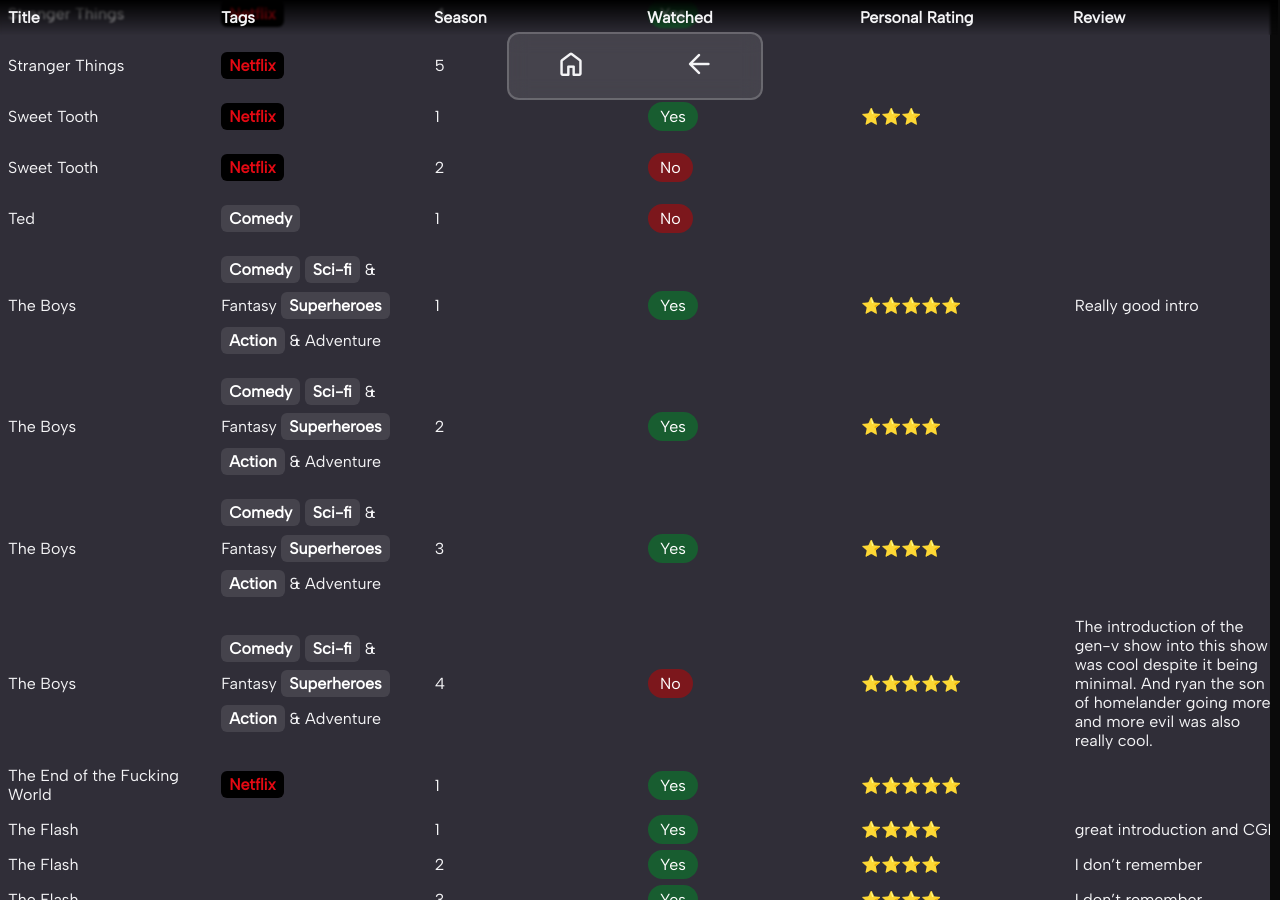
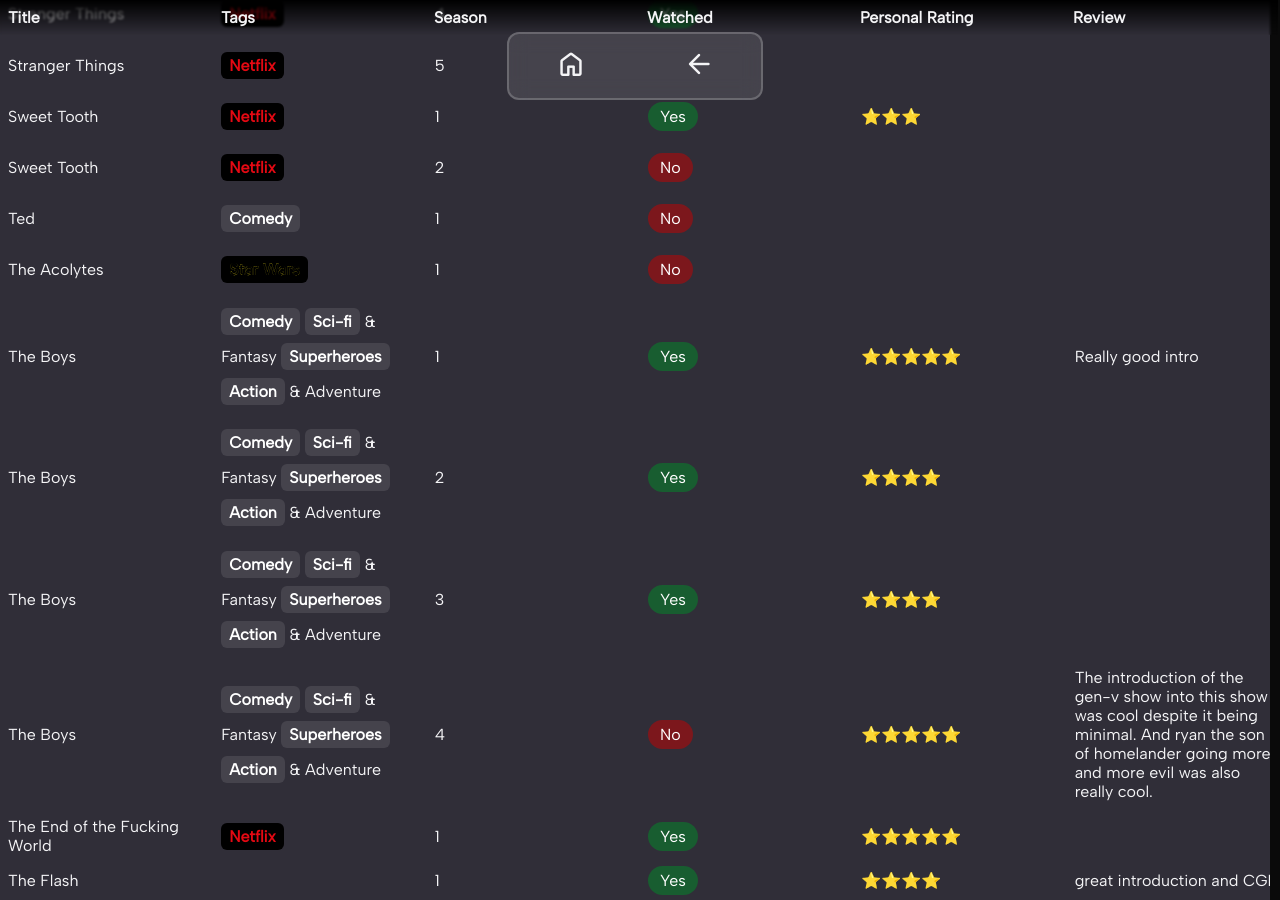
Before and after one commit to Plueres/Plueres.github.io, a Jekyll site: the page built from pages/showslist.md, in a window 1280 px wide and 900 px high, scrolled down 7592 px. Built offline with Jekyll 4.4.1, drawn with Linux system fonts in a browser that asks for light colours; some web fonts are replaced.

Commit message:
Update Lists “shows”

```diff
--- a/_data/shows.yml
+++ b/_data/shows.yml
@@ -668,6 +668,10 @@
     title: Ted
     tags: "!Comedy"
     season: "1"
+  - watched: "!no"
+    title: The Acolytes
+    tags: "!Star Wars"
+    season: "1"
   - watched: "!yes"
     title: The Boys
     season: "1"
```
